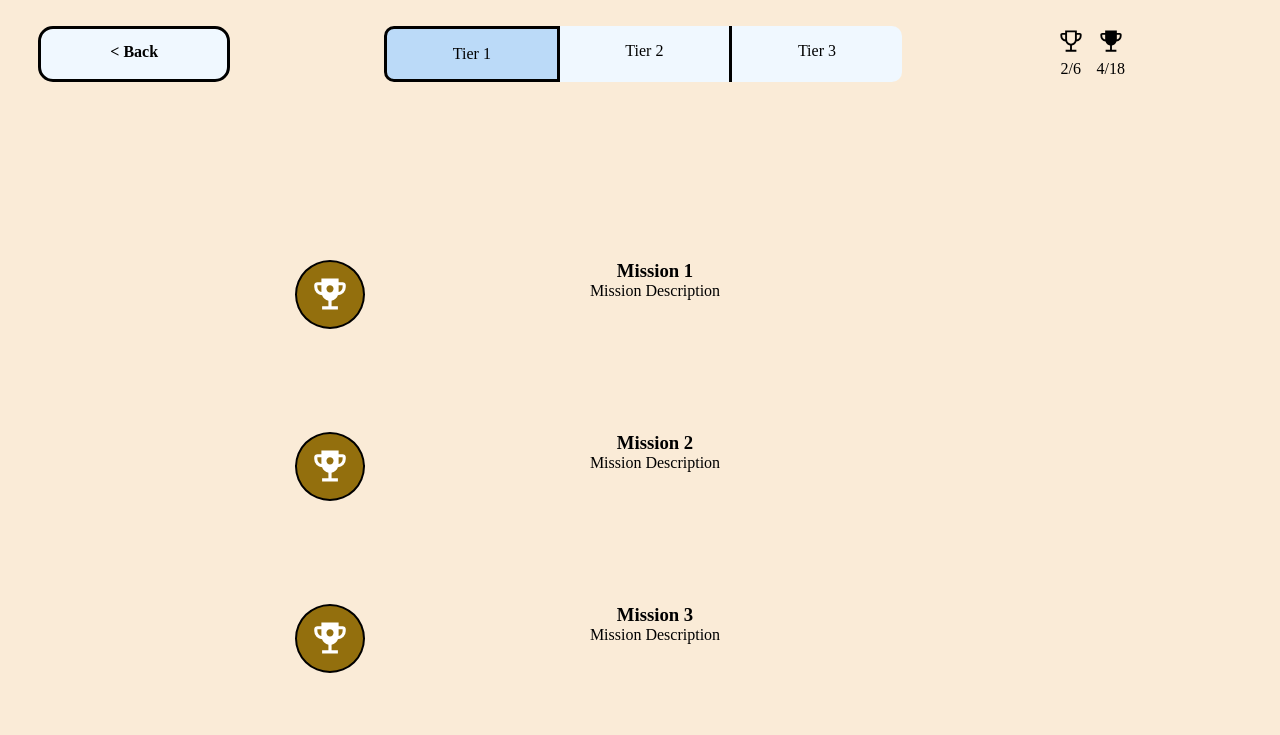
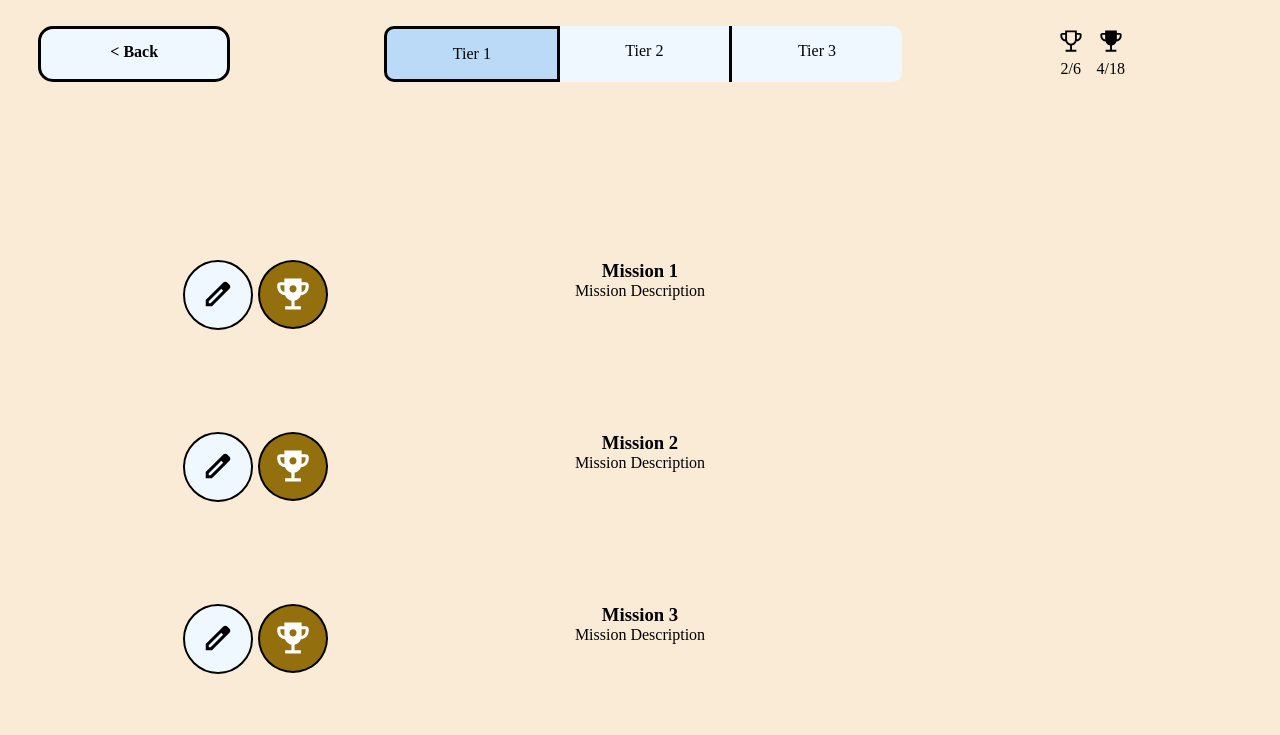
Before and after one commit to Ledwan123/Team-Project-DroppedAsATable, a Flask app: template WorkingDocument/flask stuff/templates/missions_t1.html in a window 1280 px wide. Shown: the top 735 px of the page. Run offline with Flask 3, Linux system fonts and the light colour scheme; the template is opened without the code that fills it, so the values that code supplies are empty; parts of the project's set-up code (start-up, migrations or seed data) failed here and were passed over.

Commit message:
Added edit button to missions

```diff
--- a/WorkingDocument/flask stuff/server.py
+++ b/WorkingDocument/flask stuff/server.py
@@ -1,6 +1,6 @@
 from flask import render_template, Flask, request, redirect, jsonify
 from database_methods import *
-from routefindingalgorithm import *
+# from routefindingalgorithm import *
 
 app = Flask(__name__)
 
@@ -18,6 +18,7 @@ def login():
         return render_template("login.html")
     if request.method == "POST":
         # Check with database
+        print("hello")
         pass
 
 @app.route("/signup.html")
--- a/WorkingDocument/flask stuff/static/mission_style.css
+++ b/WorkingDocument/flask stuff/static/mission_style.css
@@ -105,7 +105,7 @@ body {
     padding: 20px;
     height: 10vh;
     display: grid;
-    grid-template-columns: auto auto auto;
+    grid-template-columns: 10% 80% 10%;
     visibility: visible;
     transition: 200ms ease;
 }
@@ -124,7 +124,6 @@ body {
     border-style: solid;
     border-width: 2px;
     padding: 12px 8px 3px 8px;
-    margin: 0 auto;
     /* position: relative;
     bottom: 25%;
     left: 20%; */
@@ -136,3 +135,22 @@ body {
     bottom: 0;
     visibility: hidden;
 }
+
+.editbutton {
+    border-radius: 100%;
+    background-color: aliceblue;
+    border-width: 2px;
+    width: 50px;
+    height: 50px;
+    padding: 16px 8px 0px 8px;
+    margin-right: 5px;
+    border-color: black;
+    border-style: solid;
+
+}
+
+.icons{
+    display:grid;
+    grid-template-columns: auto auto;
+    justify-content: left;
+}
--- a/WorkingDocument/flask stuff/static/missions.js
+++ b/WorkingDocument/flask stuff/static/missions.js
@@ -2,6 +2,8 @@ const currentPage = document.title;
 const missions = document.getElementsByClassName("mission");
 const pins = document.getElementsByClassName("pin");
 const trophys = document.getElementsByClassName("trophy");
+const editButtons = document.getElementsByClassName("editbutton");
+const userClass = "trusted";
 var pinTier;
 
 //This decides which missions screen we are currently on and assigns relevent variables
@@ -77,3 +79,14 @@ Array.from(missions).forEach((mission, i) => {
         savePinValues(pinTier);
     });
 });
+
+if (userClass === "trusted"){
+    Array.from(editButtons).forEach(button => {
+        button.style.visibility = "visible";
+    });
+}
+else{
+    Array.from(editButtons).forEach(button => {
+        button.style.visibility = "hidden";
+    });
+}
--- a/WorkingDocument/flask stuff/templates/missions_t1.html
+++ b/WorkingDocument/flask stuff/templates/missions_t1.html
@@ -6,8 +6,10 @@
 <head>
     <meta charset="UTF-8">
     <meta name="viewport" content="width=device-width, initial-scale=1.0">
-    <link rel="stylesheet" href="{{ url_for('static', filename='mission_style.css') }}">
-    <script type="text/javascript" src="{{ url_for('static', filename='missions.js') }}" defer></script>
+    <!-- <link rel="stylesheet" href="{{ url_for('static', filename='mission_style.css') }}">
+    <script type="text/javascript" src="{{ url_for('static', filename='missions.js') }}" defer></script> -->
+    <link rel="stylesheet" href="../static/mission_style.css">
+    <script type="text/javascript" src="../static/missions.js" defer></script>
     <title>Missions Tier 1</title>
 </head>
 
@@ -33,8 +35,11 @@
 
     <div id="missiondisplay">
         <div class="mission">
+            <div class="icons">
+                <a class="editbutton" href="edit_mission.html"><svg xmlns="http://www.w3.org/2000/svg" height="32px" viewBox="0 -960 960 960" width="32px" fill="#000000"><path d="M202.63-202.87h57.24l374.74-374.74-56.76-57-375.22 375.22v56.52Zm-90.76 91v-185.3l527.52-526.76q12.48-11.72 27.7-17.96 15.21-6.24 31.93-6.24 16.48 0 32.2 6.24 15.71 6.24 27.67 18.72l65.28 65.56q12.48 11.72 18.34 27.56 5.86 15.83 5.86 31.79 0 16.72-5.86 32.05-5.86 15.34-18.34 27.82L297.65-111.87H111.87Zm642.87-586.39-56.24-56.48 56.24 56.48Zm-148.89 92.41-28-28.76 56.76 57-28.76-28.24Z"/></svg></a>
                 <div class="trophy">
                     <svg xmlns="http://www.w3.org/2000/svg" height="40px" viewBox="0 -960 960 960" width="40px" fill="#FFFFFF"><path d="M480-518q35.67 0 60.5-24.83 24.83-24.84 24.83-60.5 0-35.67-24.83-60.5-24.83-24.84-60.5-24.84t-60.5 24.84q-24.83 24.83-24.83 60.5 0 35.66 24.83 60.5Q444.33-518 480-518ZM290.41-110.91v-75.76h151.71v-131.79q-52.49-11.55-93.52-45.31-41.03-33.75-58.74-84.02-79.11-5.62-133.65-62.04-54.54-56.42-54.54-135.5V-688q0-31.73 22.09-53.82t53.82-22.09h96v-85.34h413v85.34h96q31.49 0 53.62 22.09T858.33-688v42.67q0 79.08-54.54 135.5t-133.65 62.04q-17.71 50.27-58.74 84.02-41.03 33.76-93.52 45.31v131.79h151.71v75.76H290.41Zm-16.83-415.76V-688h-96v42.67q0 42.66 27 75.16t69 43.5Zm413 0q41.84-11 68.92-43.5t27.08-75.16V-688h-96v161.33Z"/></svg>
+                </div>
             </div>
             <div>
                 <h3>Mission 1</h3>
@@ -46,8 +51,11 @@
         </div>
 
         <div class="mission">
+            <div class="icons">
+                <a class="editbutton" href="edit_mission.html"><svg xmlns="http://www.w3.org/2000/svg" height="32px" viewBox="0 -960 960 960" width="32px" fill="#000000"><path d="M202.63-202.87h57.24l374.74-374.74-56.76-57-375.22 375.22v56.52Zm-90.76 91v-185.3l527.52-526.76q12.48-11.72 27.7-17.96 15.21-6.24 31.93-6.24 16.48 0 32.2 6.24 15.71 6.24 27.67 18.72l65.28 65.56q12.48 11.72 18.34 27.56 5.86 15.83 5.86 31.79 0 16.72-5.86 32.05-5.86 15.34-18.34 27.82L297.65-111.87H111.87Zm642.87-586.39-56.24-56.48 56.24 56.48Zm-148.89 92.41-28-28.76 56.76 57-28.76-28.24Z"/></svg></a>
                 <div class="trophy">
                     <svg xmlns="http://www.w3.org/2000/svg" height="40px" viewBox="0 -960 960 960" width="40px" fill="#FFFFFF"><path d="M480-518q35.67 0 60.5-24.83 24.83-24.84 24.83-60.5 0-35.67-24.83-60.5-24.83-24.84-60.5-24.84t-60.5 24.84q-24.83 24.83-24.83 60.5 0 35.66 24.83 60.5Q444.33-518 480-518ZM290.41-110.91v-75.76h151.71v-131.79q-52.49-11.55-93.52-45.31-41.03-33.75-58.74-84.02-79.11-5.62-133.65-62.04-54.54-56.42-54.54-135.5V-688q0-31.73 22.09-53.82t53.82-22.09h96v-85.34h413v85.34h96q31.49 0 53.62 22.09T858.33-688v42.67q0 79.08-54.54 135.5t-133.65 62.04q-17.71 50.27-58.74 84.02-41.03 33.76-93.52 45.31v131.79h151.71v75.76H290.41Zm-16.83-415.76V-688h-96v42.67q0 42.66 27 75.16t69 43.5Zm413 0q41.84-11 68.92-43.5t27.08-75.16V-688h-96v161.33Z"/></svg>
+                </div>
             </div>
             <div>
                 <h3>Mission 2</h3>
@@ -59,8 +67,11 @@
         </div>
 
         <div class="mission">
+            <div class="icons">
+                <a class="editbutton" href="edit_mission.html"><svg xmlns="http://www.w3.org/2000/svg" height="32px" viewBox="0 -960 960 960" width="32px" fill="#000000"><path d="M202.63-202.87h57.24l374.74-374.74-56.76-57-375.22 375.22v56.52Zm-90.76 91v-185.3l527.52-526.76q12.48-11.72 27.7-17.96 15.21-6.24 31.93-6.24 16.48 0 32.2 6.24 15.71 6.24 27.67 18.72l65.28 65.56q12.48 11.72 18.34 27.56 5.86 15.83 5.86 31.79 0 16.72-5.86 32.05-5.86 15.34-18.34 27.82L297.65-111.87H111.87Zm642.87-586.39-56.24-56.48 56.24 56.48Zm-148.89 92.41-28-28.76 56.76 57-28.76-28.24Z"/></svg></a>
                 <div class="trophy">
                     <svg xmlns="http://www.w3.org/2000/svg" height="40px" viewBox="0 -960 960 960" width="40px" fill="#FFFFFF"><path d="M480-518q35.67 0 60.5-24.83 24.83-24.84 24.83-60.5 0-35.67-24.83-60.5-24.83-24.84-60.5-24.84t-60.5 24.84q-24.83 24.83-24.83 60.5 0 35.66 24.83 60.5Q444.33-518 480-518ZM290.41-110.91v-75.76h151.71v-131.79q-52.49-11.55-93.52-45.31-41.03-33.75-58.74-84.02-79.11-5.62-133.65-62.04-54.54-56.42-54.54-135.5V-688q0-31.73 22.09-53.82t53.82-22.09h96v-85.34h413v85.34h96q31.49 0 53.62 22.09T858.33-688v42.67q0 79.08-54.54 135.5t-133.65 62.04q-17.71 50.27-58.74 84.02-41.03 33.76-93.52 45.31v131.79h151.71v75.76H290.41Zm-16.83-415.76V-688h-96v42.67q0 42.66 27 75.16t69 43.5Zm413 0q41.84-11 68.92-43.5t27.08-75.16V-688h-96v161.33Z"/></svg>
+                </div>
             </div>
             <div>
                 <h3>Mission 3</h3>
@@ -72,8 +83,11 @@
         </div>
 
         <div class="mission">
+            <div class="icons">
+                <a class="editbutton" href="edit_mission.html"><svg xmlns="http://www.w3.org/2000/svg" height="32px" viewBox="0 -960 960 960" width="32px" fill="#000000"><path d="M202.63-202.87h57.24l374.74-374.74-56.76-57-375.22 375.22v56.52Zm-90.76 91v-185.3l527.52-526.76q12.48-11.72 27.7-17.96 15.21-6.24 31.93-6.24 16.48 0 32.2 6.24 15.71 6.24 27.67 18.72l65.28 65.56q12.48 11.72 18.34 27.56 5.86 15.83 5.86 31.79 0 16.72-5.86 32.05-5.86 15.34-18.34 27.82L297.65-111.87H111.87Zm642.87-586.39-56.24-56.48 56.24 56.48Zm-148.89 92.41-28-28.76 56.76 57-28.76-28.24Z"/></svg></a>
                 <div class="trophy">
                     <svg xmlns="http://www.w3.org/2000/svg" height="40px" viewBox="0 -960 960 960" width="40px" fill="#FFFFFF"><path d="M480-518q35.67 0 60.5-24.83 24.83-24.84 24.83-60.5 0-35.67-24.83-60.5-24.83-24.84-60.5-24.84t-60.5 24.84q-24.83 24.83-24.83 60.5 0 35.66 24.83 60.5Q444.33-518 480-518ZM290.41-110.91v-75.76h151.71v-131.79q-52.49-11.55-93.52-45.31-41.03-33.75-58.74-84.02-79.11-5.62-133.65-62.04-54.54-56.42-54.54-135.5V-688q0-31.73 22.09-53.82t53.82-22.09h96v-85.34h413v85.34h96q31.49 0 53.62 22.09T858.33-688v42.67q0 79.08-54.54 135.5t-133.65 62.04q-17.71 50.27-58.74 84.02-41.03 33.76-93.52 45.31v131.79h151.71v75.76H290.41Zm-16.83-415.76V-688h-96v42.67q0 42.66 27 75.16t69 43.5Zm413 0q41.84-11 68.92-43.5t27.08-75.16V-688h-96v161.33Z"/></svg>
+                </div>
             </div>
             <div>
                 <h3>Mission 4</h3>
@@ -85,8 +99,11 @@
         </div>
 
         <div class="mission">
+            <div class="icons">
+                <a class="editbutton" href="edit_mission.html"><svg xmlns="http://www.w3.org/2000/svg" height="32px" viewBox="0 -960 960 960" width="32px" fill="#000000"><path d="M202.63-202.87h57.24l374.74-374.74-56.76-57-375.22 375.22v56.52Zm-90.76 91v-185.3l527.52-526.76q12.48-11.72 27.7-17.96 15.21-6.24 31.93-6.24 16.48 0 32.2 6.24 15.71 6.24 27.67 18.72l65.28 65.56q12.48 11.72 18.34 27.56 5.86 15.83 5.86 31.79 0 16.72-5.86 32.05-5.86 15.34-18.34 27.82L297.65-111.87H111.87Zm642.87-586.39-56.24-56.48 56.24 56.48Zm-148.89 92.41-28-28.76 56.76 57-28.76-28.24Z"/></svg></a>
                 <div class="trophy">
                     <svg xmlns="http://www.w3.org/2000/svg" height="40px" viewBox="0 -960 960 960" width="40px" fill="#FFFFFF"><path d="M480-518q35.67 0 60.5-24.83 24.83-24.84 24.83-60.5 0-35.67-24.83-60.5-24.83-24.84-60.5-24.84t-60.5 24.84q-24.83 24.83-24.83 60.5 0 35.66 24.83 60.5Q444.33-518 480-518ZM290.41-110.91v-75.76h151.71v-131.79q-52.49-11.55-93.52-45.31-41.03-33.75-58.74-84.02-79.11-5.62-133.65-62.04-54.54-56.42-54.54-135.5V-688q0-31.73 22.09-53.82t53.82-22.09h96v-85.34h413v85.34h96q31.49 0 53.62 22.09T858.33-688v42.67q0 79.08-54.54 135.5t-133.65 62.04q-17.71 50.27-58.74 84.02-41.03 33.76-93.52 45.31v131.79h151.71v75.76H290.41Zm-16.83-415.76V-688h-96v42.67q0 42.66 27 75.16t69 43.5Zm413 0q41.84-11 68.92-43.5t27.08-75.16V-688h-96v161.33Z"/></svg>
+                </div>
             </div>
             <div>
                 <h3>Mission 5</h3>
@@ -98,8 +115,11 @@
         </div>
 
         <div class="mission">
+            <div class="icons">
+                <a class="editbutton" href="edit_mission.html"><svg xmlns="http://www.w3.org/2000/svg" height="32px" viewBox="0 -960 960 960" width="32px" fill="#000000"><path d="M202.63-202.87h57.24l374.74-374.74-56.76-57-375.22 375.22v56.52Zm-90.76 91v-185.3l527.52-526.76q12.48-11.72 27.7-17.96 15.21-6.24 31.93-6.24 16.48 0 32.2 6.24 15.71 6.24 27.67 18.72l65.28 65.56q12.48 11.72 18.34 27.56 5.86 15.83 5.86 31.79 0 16.72-5.86 32.05-5.86 15.34-18.34 27.82L297.65-111.87H111.87Zm642.87-586.39-56.24-56.48 56.24 56.48Zm-148.89 92.41-28-28.76 56.76 57-28.76-28.24Z"/></svg></a>
                 <div class="trophy">
                     <svg xmlns="http://www.w3.org/2000/svg" height="40px" viewBox="0 -960 960 960" width="40px" fill="#FFFFFF"><path d="M480-518q35.67 0 60.5-24.83 24.83-24.84 24.83-60.5 0-35.67-24.83-60.5-24.83-24.84-60.5-24.84t-60.5 24.84q-24.83 24.83-24.83 60.5 0 35.66 24.83 60.5Q444.33-518 480-518ZM290.41-110.91v-75.76h151.71v-131.79q-52.49-11.55-93.52-45.31-41.03-33.75-58.74-84.02-79.11-5.62-133.65-62.04-54.54-56.42-54.54-135.5V-688q0-31.73 22.09-53.82t53.82-22.09h96v-85.34h413v85.34h96q31.49 0 53.62 22.09T858.33-688v42.67q0 79.08-54.54 135.5t-133.65 62.04q-17.71 50.27-58.74 84.02-41.03 33.76-93.52 45.31v131.79h151.71v75.76H290.41Zm-16.83-415.76V-688h-96v42.67q0 42.66 27 75.16t69 43.5Zm413 0q41.84-11 68.92-43.5t27.08-75.16V-688h-96v161.33Z"/></svg>
+                </div>
             </div>
             <div>
                 <h3>Mission 6</h3>
--- a/WorkingDocument/flask stuff/templates/missions_t2.html
+++ b/WorkingDocument/flask stuff/templates/missions_t2.html
@@ -6,8 +6,10 @@
 <head>
     <meta charset="UTF-8">
     <meta name="viewport" content="width=device-width, initial-scale=1.0">
-    <link rel="stylesheet" href="{{ url_for('static', filename='mission_style.css') }}">
-    <script type="text/javascript" src="{{ url_for('static', filename='missions.js') }}" defer></script>
+    <!-- <link rel="stylesheet" href="{{ url_for('static', filename='mission_style.css') }}">
+    <script type="text/javascript" src="{{ url_for('static', filename='missions.js') }}" defer></script> -->
+    <link rel="stylesheet" href="../static/mission_style.css">
+    <script type="text/javascript" src="../static/missions.js" defer></script>
     <title>Missions Tier 2</title>
 </head>
 <body>
--- a/WorkingDocument/flask stuff/templates/missions_t3.html
+++ b/WorkingDocument/flask stuff/templates/missions_t3.html
@@ -6,8 +6,10 @@
 <head>
     <meta charset="UTF-8">
     <meta name="viewport" content="width=device-width, initial-scale=1.0">
-    <link rel="stylesheet" href="{{ url_for('static', filename='mission_style.css') }}">
-    <script type="text/javascript" src="{{ url_for('static', filename='missions.js') }}" defer></script>
+    <!-- <link rel="stylesheet" href="{{ url_for('static', filename='mission_style.css') }}">
+    <script type="text/javascript" src="{{ url_for('static', filename='missions.js') }}" defer></script> -->
+    <link rel="stylesheet" href="../static/mission_style.css">
+    <script type="text/javascript" src="../static/missions.js" defer></script>
     <title>Missions Tier 3</title>
 </head>
 <body>
```
Also changed, not shown: WorkingDocument/flask stuff/static/frontend_validation.js (+6 -2 lines), WorkingDocument/flask stuff/static/edit_30dp_000000_FILL0_wght500_GRAD0_opsz24.svg (added). Lines whose indentation alone changed are shown as unchanged.
